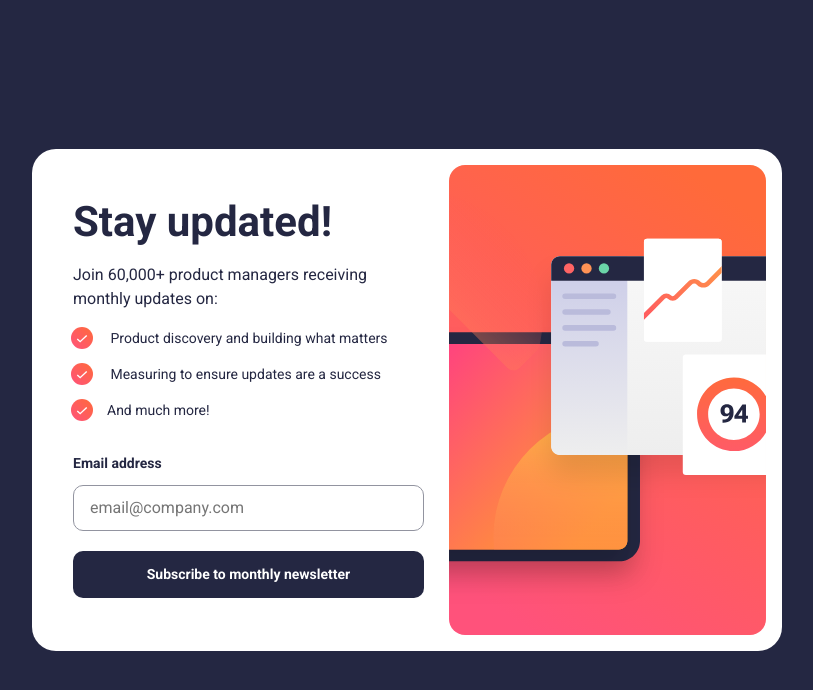
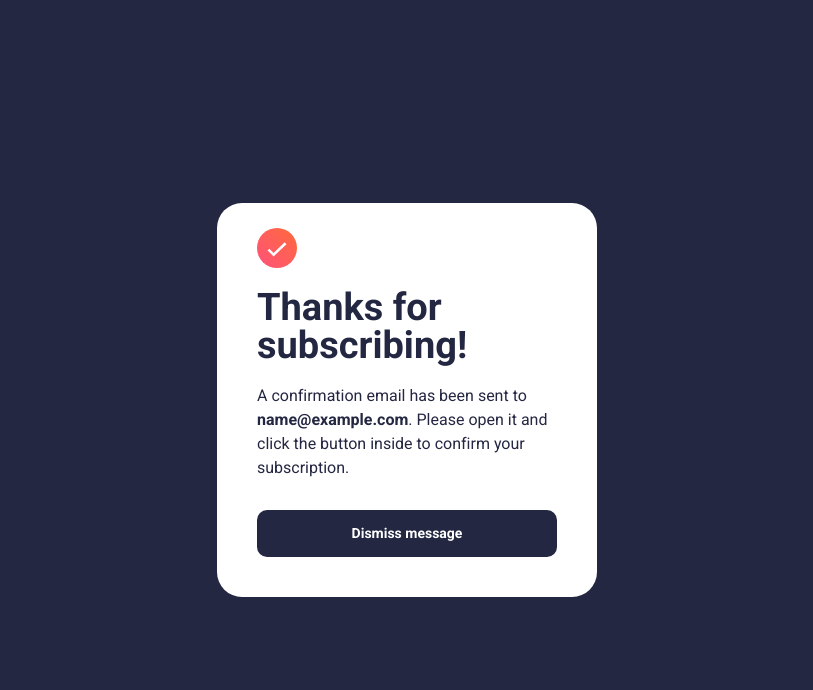
Before and after one commit to Kansoldev/newsletter-sign-up-FEM, a plain HTML site: page index.html in a window 1536 px wide. Both pictures are taken after typing "name@example.com" into the empty fields and a click on the button "Subscribe to monthly newsletter". Shown: the whole page, without its empty margins (361-1174 px from the left). Drawn offline with Linux system fonts and the light colour scheme.

Commit message:
Display success message after successful registration

```diff
--- a/assets/css/main.css
+++ b/assets/css/main.css
@@ -208,6 +208,60 @@ body {
   width: 100%;
 }
 
+/* Subscription success */
+.subscription__success {
+  background-color: hsl(0, 0%, 100%);
+  color: hsl(234, 29%, 20%);
+  display: flex;
+  flex-direction: column;
+  justify-content: space-between;
+  height: 100vh;
+  padding: 40px 20px;
+}
+
+.subscription__message {
+  margin-top: 40px;
+}
+
+@media (min-width: 1300px) {
+  .subscription__success {
+    width: 380px;
+    border-radius: 25px;
+    height: auto;
+    padding: 25px 40px 35px;
+  }
+
+  .subscription__message {
+    margin-top: 0;
+  }
+}
+
+.subscription__icon {
+  width: 40px;
+}
+
+.subscription__heading {
+  font-size: 2.375rem;
+  line-height: 1;
+  margin-block: 40px;
+}
+
+@media (min-width: 1300px) {
+  .subscription__heading {
+    margin-block: 20px;
+  }
+
+  .subscription__success button {
+    margin-top: 30px;
+    margin-bottom: 5px;
+    font-weight: 600;
+  }
+}
+
+.subscription__email {
+  font-weight: 800;
+}
+
 /* Utility classes */
 .d-none {
   display: none;
--- a/assets/js/main.js
+++ b/assets/js/main.js
@@ -1,6 +1,9 @@
-const newsletterForm = document.querySelector(".newsletter__form");
+const newsletterForm = document.querySelector("#newsletter");
+const subscriptionMessage = document.querySelector("#subscription-message");
 const formInput = document.querySelector(".newsletter__input");
 const formError = document.querySelector(".form-error");
+const dismissBtn = document.querySelector("#dismiss");
+const emailText = document.querySelector(".subscription__email");
 const emailRegex = /^[a-zA-Z]+@[a-zA-Z]+\.[a-zA-Z]{2,4}$/;
 
 newsletterForm.addEventListener("submit", (e) => {
@@ -19,7 +22,11 @@ newsletterForm.addEventListener("submit", (e) => {
   }
 
   if (!formInput.classList.contains("newsletter__input--error")) {
+    emailText.innerHTML = formInput.value;
+
     e.target.reset();
+    newsletterForm.classList.add("d-none");
+    subscriptionMessage.classList.remove("d-none");
   }
 });
 
@@ -29,3 +36,8 @@ formInput.addEventListener("input", (e) => {
     formError.innerHTML = "";
   }
 });
+
+dismissBtn.addEventListener("click", () => {
+  newsletterForm.classList.remove("d-none");
+  subscriptionMessage.classList.add("d-none");
+});
--- a/index.html
+++ b/index.html
@@ -68,6 +68,26 @@
           </form>
         </div>
       </section>
+
+      <section id="subscription-message" class="subscription__success d-none">
+        <div class="subscription__message">
+          <img
+            src="./assets/images/icon-success.svg"
+            class="subscription__icon"
+            alt=""
+          />
+
+          <h3 class="subscription__heading">Thanks for subscribing!</h3>
+
+          <p class="subscription__content">
+            A confirmation email has been sent to
+            <span class="subscription__email"></span>. Please open it and click
+            the button inside to confirm your subscription.
+          </p>
+        </div>
+
+        <button id="dismiss" class="subscribe__btn">Dismiss message</button>
+      </section>
     </main>
 
     <script src="./assets/js/main.js"></script>
```
